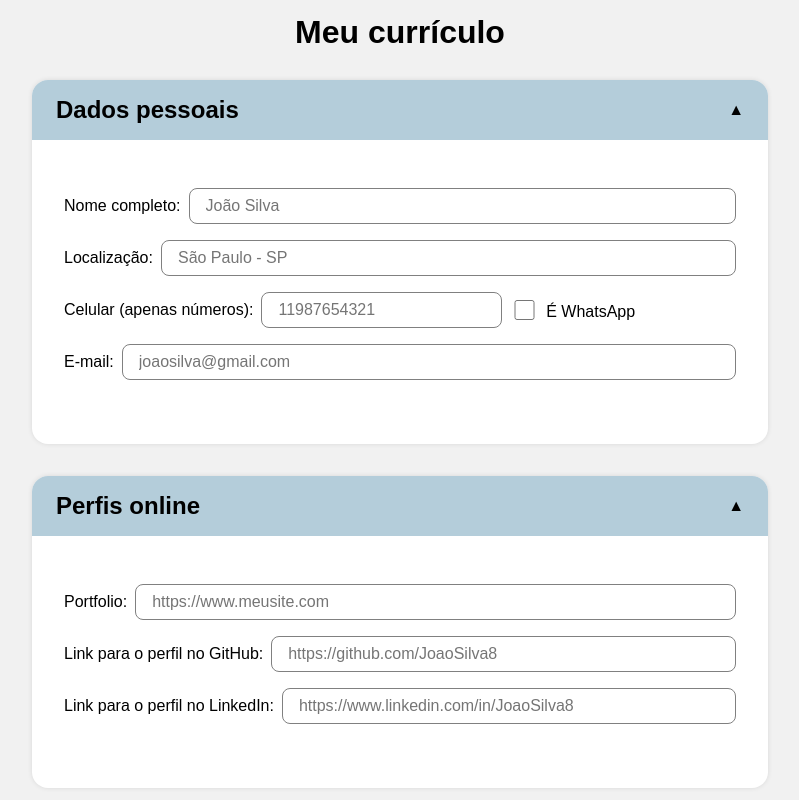
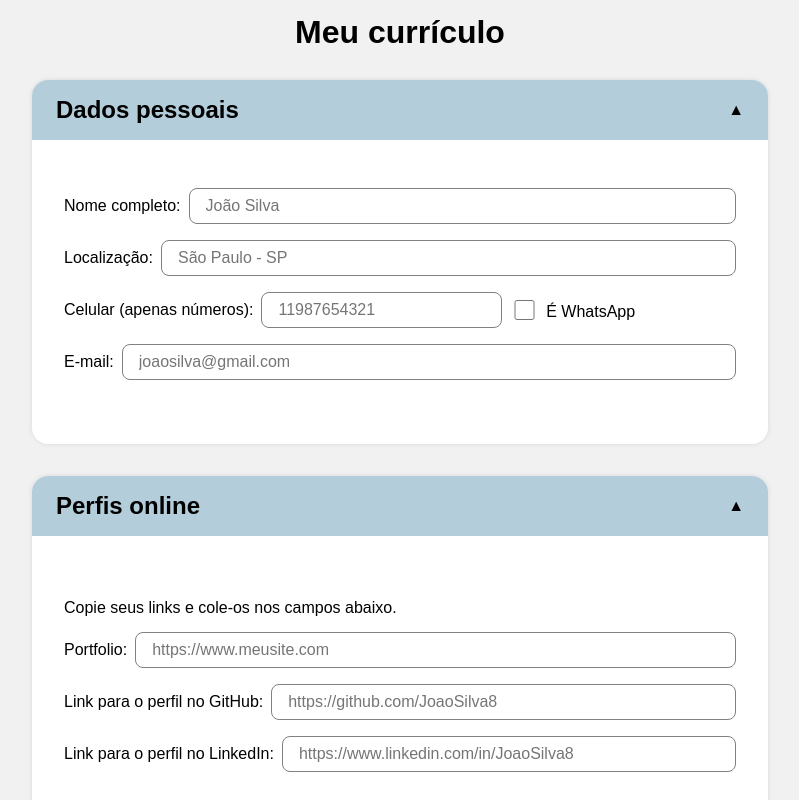
Before and after one commit to Diego-Moreira8/cv-app, a React (Vite) app: page / in a window 1280 px wide. Shown: the top 800 px of the page, without its empty margins (240-1039 px from the left). Built offline with nearby package versions, Linux system fonts and the light colour scheme.

Commit message:
feat: observation text for online profiles form

```diff
--- a/src/components/OnlineProfilesForm.tsx
+++ b/src/components/OnlineProfilesForm.tsx
@@ -11,6 +11,8 @@ function OnlineProfilesForm() {
   return (
     <Group title="Perfis online">
       <FormWrapper>
+        <p>Copie seus links e cole-os nos campos abaixo.</p>
+
         <Input
           label="Portfolio:"
           type="url"
```
